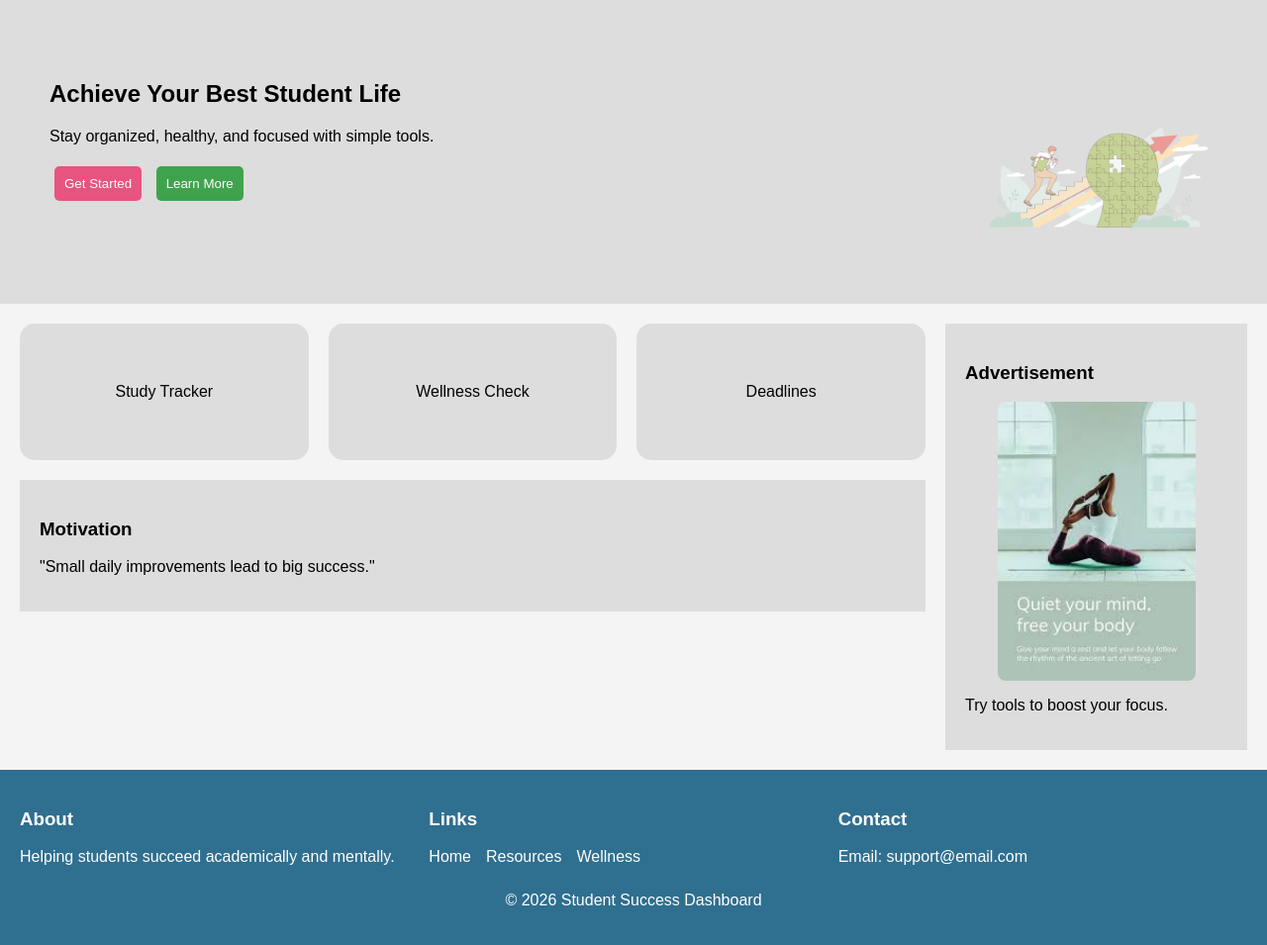
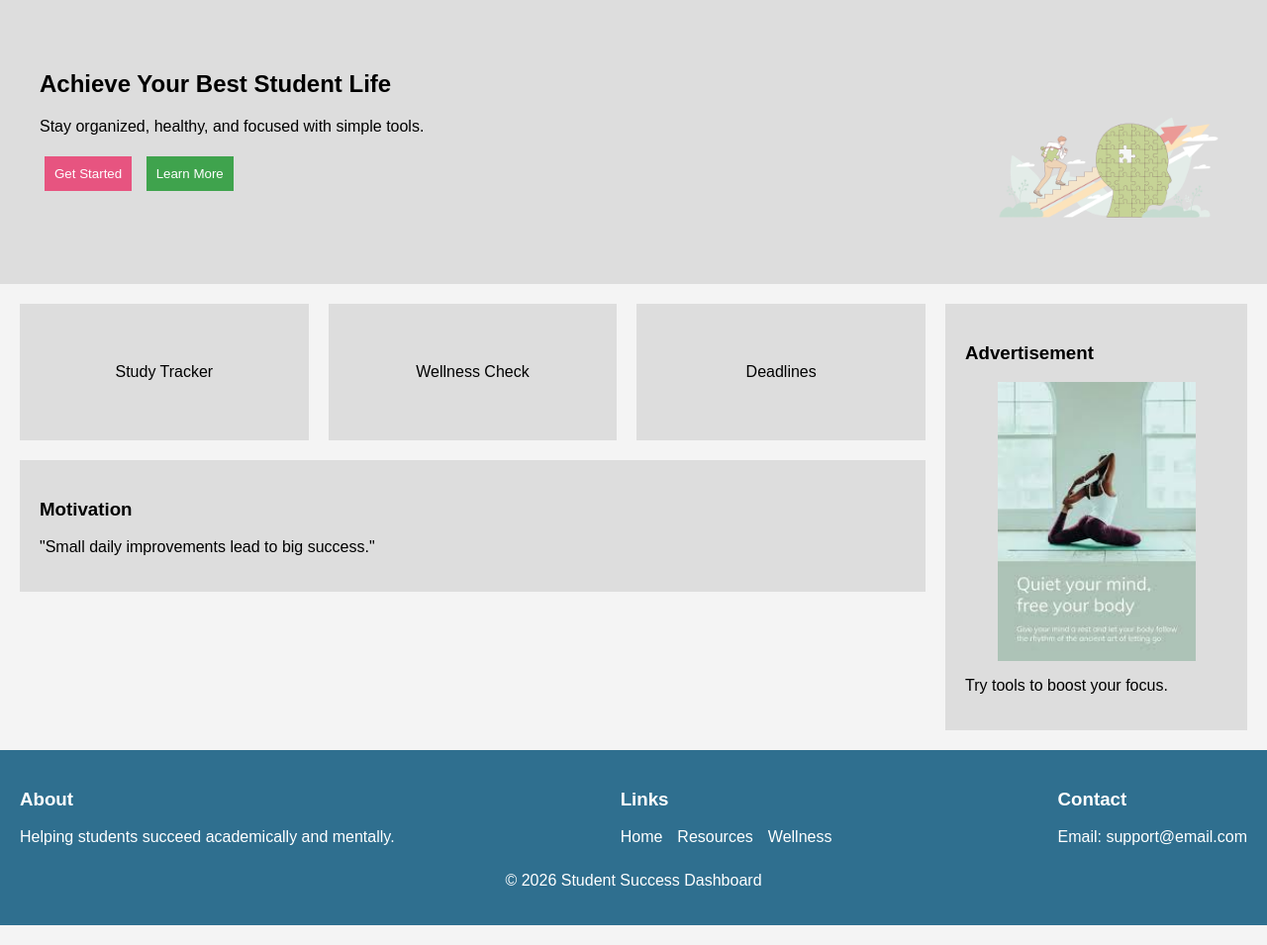
Before and after one commit to DelaneyRayne/midterm_wilson, a plain HTML site: page index.html in a window 1280 px wide. Shown: the part 175-1130 px from the top of the page at 99% size. Drawn offline with Linux system fonts and the light colour scheme.

Commit message:
styles.css

```diff
--- a/styles.css
+++ b/styles.css
@@ -1,20 +1,23 @@
-/* ===== VARIABLES ===== */
+/* ===== BASIC RESET ===== */
+body {
+    margin: 0;
+    font-family: Arial, sans-serif;
+}
+
+/* ===== COLORS ===== */
 :root {
     --blue: #2f6f8f;
     --green: #3fa34d;
     --pink: #e75480;
+    --grey: #dddddd;
     --light: #f4f4f4;
-    --grey: #dddddd;
 }
 
 /* ===== GLOBAL ===== */
 body {
-    margin: 0;
-    font-family: Arial, sans-serif;
     background-color: var(--light);
 }
 
-/* Responsive images */
 img {
     max-width: 100%;
     height: auto;
@@ -22,30 +25,21 @@ img {
 
 /* ===== HEADER ===== */
 header {
-    background: var(--blue);
+    background-color: var(--blue);
     color: white;
     text-align: center;
     padding: 20px;
 }
 
-/* Clickable title */
 header h1 {
     cursor: pointer;
-    transition: opacity 0.3s;
 }
 
-header h1:hover {
-    opacity: 0.8;
-}
-
-/* Navigation */
 nav a {
     color: white;
+    text-decoration: none;
     margin: 0 10px;
-    text-decoration: none;
     padding: 5px 10px;
-    border-radius: 5px;
-    transition: background 0.3s;
 }
 
 nav a:hover {
@@ -55,40 +49,31 @@ nav a:hover {
 /* ===== HERO ===== */
 .hero {
     display: flex;
+    justify-content: space-between;
     align-items: center;
-    justify-content: space-between;
-    padding: 50px;
-    background: var(--grey);
+    background-color: var(--grey);
+    padding: 40px;
 }
 
-/* Bigger hero image */
 .hero-image img {
     width: 240px;
-    max-width: 100%;
 }
 
 /* ===== BUTTONS ===== */
 button {
-    background: var(--pink);
+    background-color: var(--pink);
     color: white;
     border: none;
     padding: 10px;
     margin: 5px;
     cursor: pointer;
-    border-radius: 5px;
-    transition: transform 0.2s, opacity 0.2s;
-}
-
-button:hover {
-    transform: scale(1.05);
-    opacity: 0.9;
 }
 
 .green-btn {
-    background: var(--green);
+    background-color: var(--green);
 }
 
-/* ===== DASHBOARD GRID ===== */
+/* ===== DASHBOARD ===== */
 .dashboard {
     display: grid;
     grid-template-columns: 3fr 1fr;
@@ -103,38 +88,35 @@ button:hover {
 }
 
 .card {
-    background: var(--grey);
-    padding: 60px; /* taller widgets */
+    background-color: var(--grey);
+    padding: 60px;
     flex: 1;
     text-align: center;
-    border-radius: 15px;
 }
 
 /* ===== QUOTE ===== */
 .quote {
-    background: var(--grey);
+    background-color: var(--grey);
     padding: 20px;
     margin-top: 20px;
 }
 
 /* ===== SIDEBAR ===== */
 .sidebar {
-    background: var(--grey);
+    background-color: var(--grey);
     padding: 20px;
 }
 
-/* Sidebar image */
 .sidebar img {
     width: 100%;
     max-width: 200px;
     display: block;
     margin: 10px auto;
-    border-radius: 8px;
 }
 
 /* ===== FOOTER ===== */
 footer {
-    background: var(--blue);
+    background-color: var(--blue);
     color: white;
     padding: 20px;
 }
@@ -142,12 +124,6 @@ footer {
 .footer-container {
     display: flex;
     justify-content: space-between;
-    flex-wrap: wrap;
-}
-
-.footer-section {
-    flex: 1;
-    min-width: 200px;
 }
 
 .footer-section ul {
@@ -157,19 +133,9 @@ footer {
     gap: 15px;
 }
 
-.footer-container div {
-    transition: transform 0.3s;
-    cursor: pointer;
-}
-
-.footer-container div:hover {
-    transform: translateY(-5px);
-}
-
 footer a {
     color: white;
     text-decoration: none;
-    transition: color 0.3s;
 }
 
 footer a:hover {
@@ -183,7 +149,6 @@ footer a:hover {
 
 /* ===== MOBILE ===== */
 @media (max-width: 600px) {
-
     .hero {
         flex-direction: column;
         text-align: center;
@@ -204,7 +169,6 @@ footer a:hover {
 
 /* ===== TABLET ===== */
 @media (min-width: 601px) and (max-width: 900px) {
-
     .dashboard {
         grid-template-columns: 2fr 1fr;
     }
```
